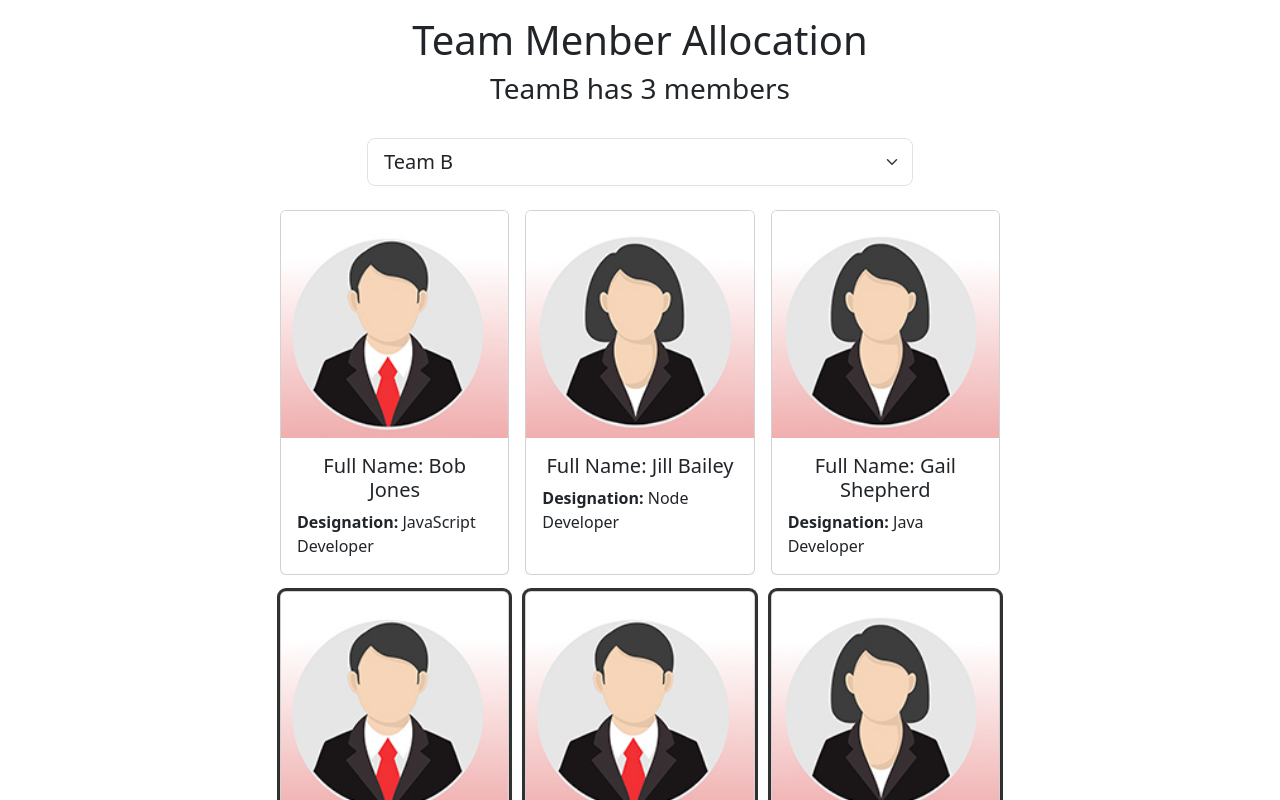
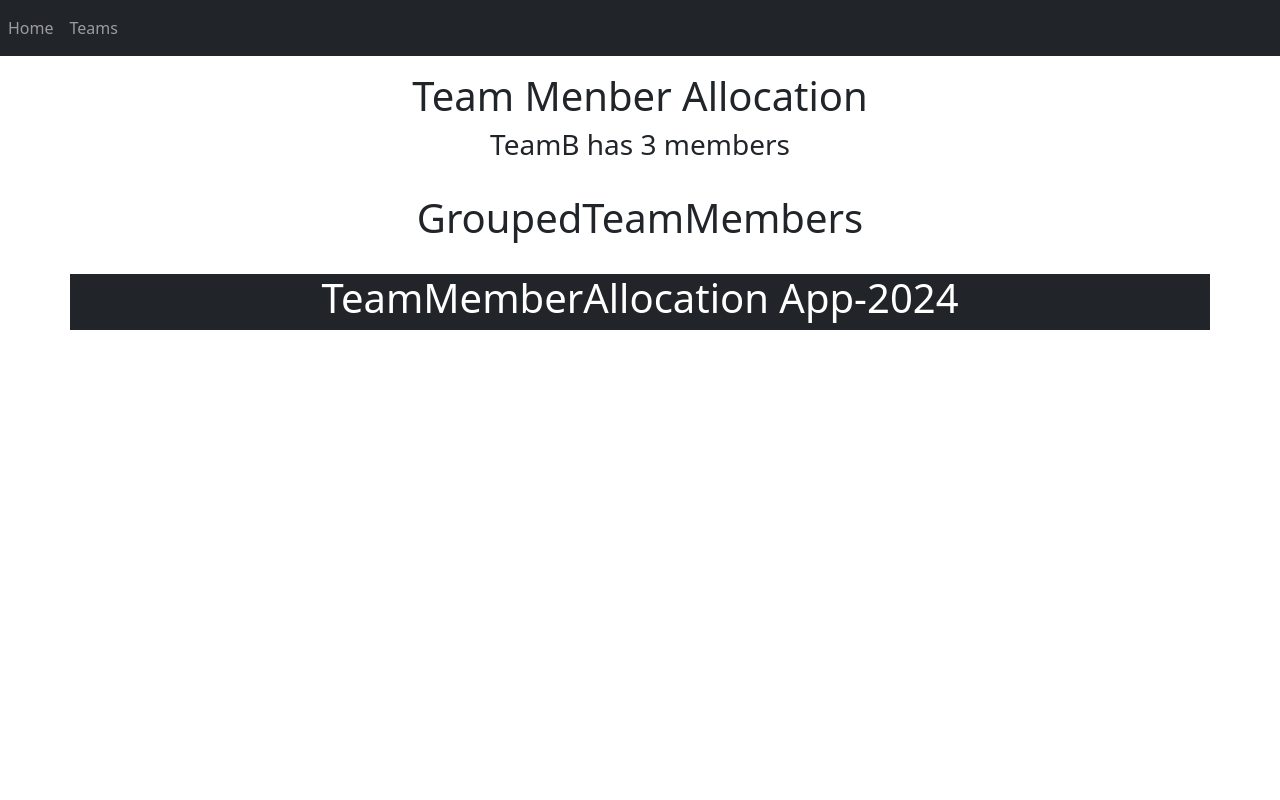
Before and after one commit to insane-arnold/TeamMemberAllocation, a React (Vite) app: page /GroupedTeamMembers in a window 1280 px wide. Shown: the top 800 px of the page. Built offline with nearby package versions, Linux system fonts and the light colour scheme.

Commit message:
Navbar and GroupedTeamMenber compoenets added

```diff
--- a/package.json
+++ b/package.json
@@ -21,6 +21,7 @@
     "vite": "^5.0.0"
   },
   "dependencies": {
-    "bootstrap": "^5.3.3"
+    "bootstrap": "^5.3.3",
+    "react-router-dom": "^6.22.3"
   }
 }
--- a/src/App.jsx
+++ b/src/App.jsx
@@ -1,15 +1,19 @@
 import './App.css';
+import Nav from './Nav';
 import Header from './Header';
 import Employees from './Employees';
+import GroupedTeamMembers from './GroupedTeamMembers';
 import Footer from './Footer';
-import { useState } from 'react';
+import NotFound from './NotFound';
+import { useState, useEffect } from 'react';
+import {BrowserRouter as Router, Route, Routes} from 'react-router-dom';
 
 
 export default function App() {
 
-  const [selectedTeam, setTeam] = useState("TeamB");
+  const [selectedTeam, setTeam] = useState(JSON.parse(localStorage.getItem("selectedTeam")) || "TeamB");
 
-  const [employees, setEmployees] = useState([
+  const [employees, setEmployees] = useState(JSON.parse(localStorage.getItem("employeeList")) || [
     {
       id: 1,
       fullName: "Bob Jones",
@@ -96,6 +100,11 @@
     }
   ]);
 
+  useEffect(()=>{
+    localStorage.setItem("employeeList", JSON.stringify(employees));
+    localStorage.setItem("selectedTeam",JSON.stringify(selectedTeam));
+  },[employees, selectedTeam])
+
   function handleTeanSelectionChange(event){
     setTeam(event.target.value);
   }
@@ -109,14 +118,23 @@
 
   return (
     <div>
-      {/* React ⚛️ + Vite ⚡ + Replit */}
+      <Router>
+        <Nav />
         <Header selectedTeam={selectedTeam}
           teamCount = {employees.filter(employee=> employee.teamName === selectedTeam).length}/>
+        <Routes>
+              <Route path="/"
+                    element={
                       <Employees employees={employees}
                       selectedTeam={selectedTeam}
                       handleTeanSelectionChange={handleTeanSelectionChange}
                       handleEmployeeCardClick={handleEmployeeCardClick}/>
+                    }/>
+              <Route path="/GroupedTeamMembers" element={<GroupedTeamMembers/>} />
+          <Route path="*" element={<NotFound/>} />
+        </Routes>
         <Footer/>
+      </Router>
     </div>
   )
 }
--- a/src/Employees.jsx
+++ b/src/Employees.jsx
@@ -20,7 +20,8 @@
           <div className="card-collection">
             {
               employees.map((employee)=>(
-                <div id={employee.id} className={(employee.teamName === selectedTeam)? "card m-2 standout" : "card m-2"}
+                <div key={employee.id} id={employee.id} className={(employee.teamName === selectedTeam)?
+                  "card m-2 standout" : "card m-2"}
                   style={{cursor:"pointer"}} onClick={handleEmployeeCardClick}>
                   <img src= {employee.gender==="male"? maleProfile:femaleProfile} className="card-img-top" />
 
--- a/src/Footer.jsx
+++ b/src/Footer.jsx
@@ -3,7 +3,7 @@
   let today = new Date();
 
   return (
-    <footer className="container">
+    <footer className="container text-white bg-dark">
       <div className="row justify-content-center mt-3 mb-4">
         <div className="col-8">
           <h1>TeamMemberAllocation App-{today.getFullYear()}</h1>
--- /dev/null
+++ b/src/GroupedTeamMembers.jsx
@@ -0,0 +1,15 @@
+const GroupedTeamMembers = () => {
+
+  return (
+    <header className="container">
+      <div className="row justify-content-center mt-3 mb-4">
+        <div className="col-8">
+          <h1>GroupedTeamMembers</h1>
+        </div>
+      </div>
+    </header>
+  )
+
+}
+
+export default GroupedTeamMembers;
--- /dev/null
+++ b/src/Nav.jsx
@@ -0,0 +1,21 @@
+import {Link} from 'react-router-dom';
+
+const Nav = () => {
+
+  return (
+    <nav className="navbar navbar-expand-lg navbar-dark bg-dark">
+      <ul className="navbar-nav mr-auto">
+        <li className="nav-item">
+          <Link className="nav-link" to='/'>Home</Link>
+        </li>
+        <li className="nav-item">
+          <Link className="nav-link" to='/GroupedTeamMembers'>Teams</Link>
+
+        </li>
+      </ul>
+    </nav>
+  )
+
+}
+
+export default Nav;
--- /dev/null
+++ b/src/NotFound.jsx
@@ -0,0 +1,15 @@
+const NotFound = () => {
+
+  return (
+    <header className="container">
+      <div className="row justify-content-center mt-3 mb-4">
+        <div className="col-8">
+          <h1 className="text-danger">404 - Page not found</h1>
+        </div>
+      </div>
+    </header>
+  )
+
+}
+
+export default NotFound;
```
Also changed, not shown: 1 other file (tests, documents, lock files or other folders). Lines whose indentation alone changed are shown as unchanged.
